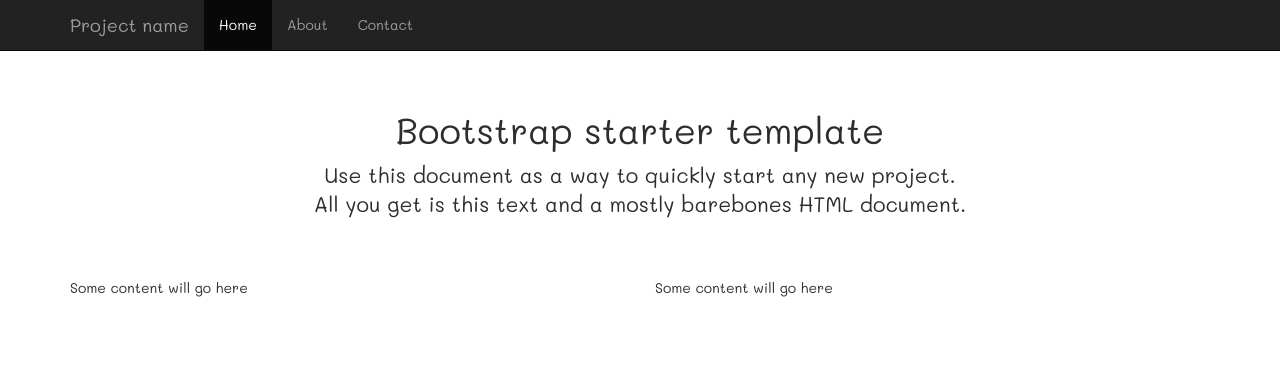
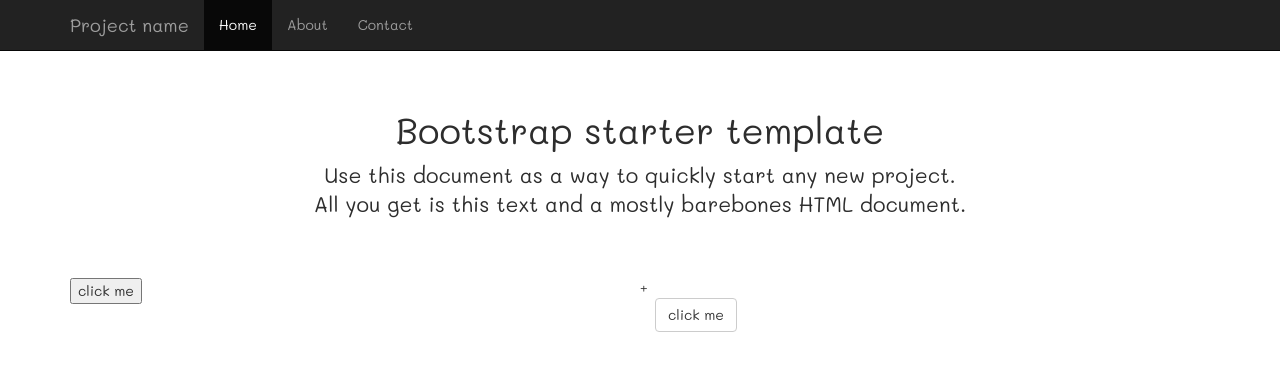
Before and after one commit to sah777/cfg-week-5, a plain HTML site: page index.html in a window 1280 px wide. Drawn offline with nearby package versions, Linux system fonts and the light colour scheme; a script that the page names is missing.

Commit message:
Added button

```diff
--- a/index.html
+++ b/index.html
@@ -13,6 +13,8 @@
 </head>
 
   <body>
+
+
 
     <nav class="navbar navbar-inverse navbar-fixed-top">
       <div class="container">
@@ -35,6 +37,8 @@
       </div>
     </nav>
 
+
+
     <div class="container">
 			<div class="row">
 				<!-- let's put an image here instead-->
@@ -44,8 +48,9 @@
 				</div>
 			</div>
 			<div class="row">
-				<div class="col-md-6">Some content will go here</div>
-			  <div class="col-md-6">Some content will go here</div>
+				<div class="col-md-6"><button> click me </button></div>
++       <div class="col-md-6"><button type="button" class="btn btn-default"> click me </button></div>
+
 			</div>
 
     </div><!-- /.container -->
```
